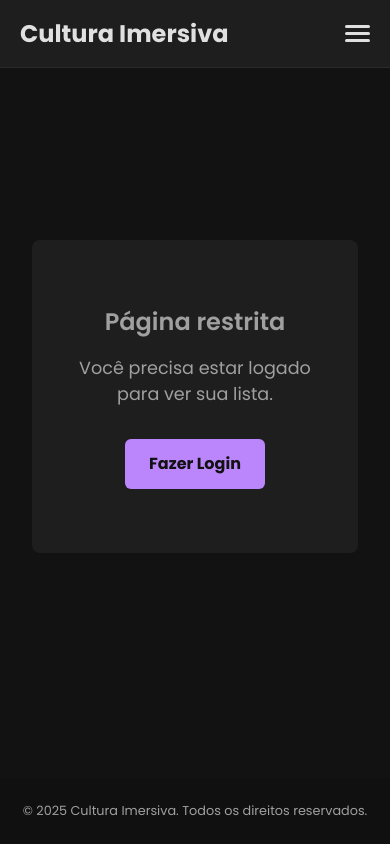
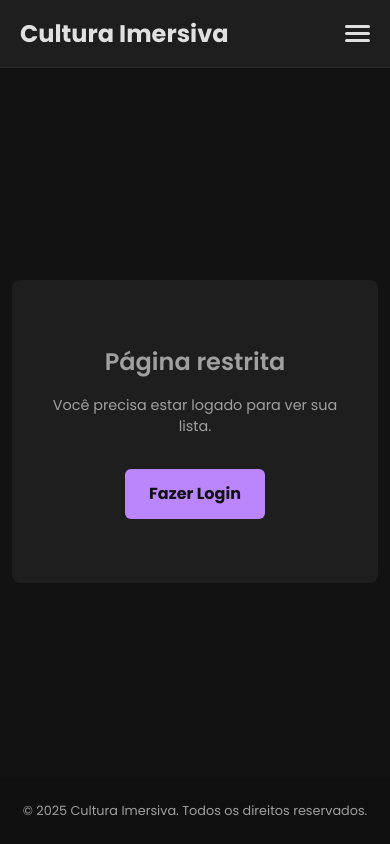
Before and after one commit to CarinaGonzagaDev/Cultura-Imersiva-Projeto-Final, an Angular app: page /meus-favoritos in a window 390 px wide. Built offline with nearby package versions, Linux system fonts and the light colour scheme.

Commit message:
style: implementa responsividade para telas mobile

```diff
--- a/src/app/pages/meus-favoritos/meus-favoritos.component.css
+++ b/src/app/pages/meus-favoritos/meus-favoritos.component.css
@@ -1,7 +1,8 @@
 .page-container {
   max-width: 1400px;
-  margin: 2rem auto;
-  padding: 0 2rem;
+  /* margin-top foi removido e o espaçamento agora é controlado pelo padding */
+  margin: 0 auto 2rem;
+  padding: 2rem;
   min-height: 60vh;
 }
 
@@ -52,3 +53,32 @@ h1 {
 .login-btn:hover {
   background-color: #d1b1fc;
 }
+
+/* --- RESPONSIVIDADE PARA TELAS MENORES --- */
+@media (max-width: 768px) {
+  .page-container {
+    padding: 2rem 1rem;
+  }
+}
+
+/* --- AJUSTE FINO PARA TELAS MUITO PEQUENAS (MOBILES) --- */
+@media (max-width: 480px) {
+  .page-container {
+      margin-bottom: 1rem;
+      padding: 1.5rem 0.75rem;
+  }
+
+  .works-grid {
+    grid-template-columns: repeat(2, 1fr);
+    gap: 0.75rem;
+  }
+
+  h1 {
+    font-size: 1.8rem;
+    padding-bottom: 0.5rem;
+    margin-bottom: 1.5rem;
+  }
+  .no-items-prompt p, .login-required p {
+    font-size: 0.9rem;
+  }
+}
--- a/src/app/pages/meus-favoritos/meus-favoritos.component.html
+++ b/src/app/pages/meus-favoritos/meus-favoritos.component.html
@@ -1,4 +1,4 @@
-<main class="page-container">
+<div class="page-container">
   <ng-container *ngIf="isLoggedIn$ | async; else showLoginPrompt">
     <h1>Minha Lista</h1>
     <ng-container *ngIf="interactedMedia$ | async as mediaList">
@@ -21,4 +21,4 @@
       <a routerLink="/login" class="login-btn">Fazer Login</a>
     </div>
   </ng-template>
-</main>
+</div>
```
